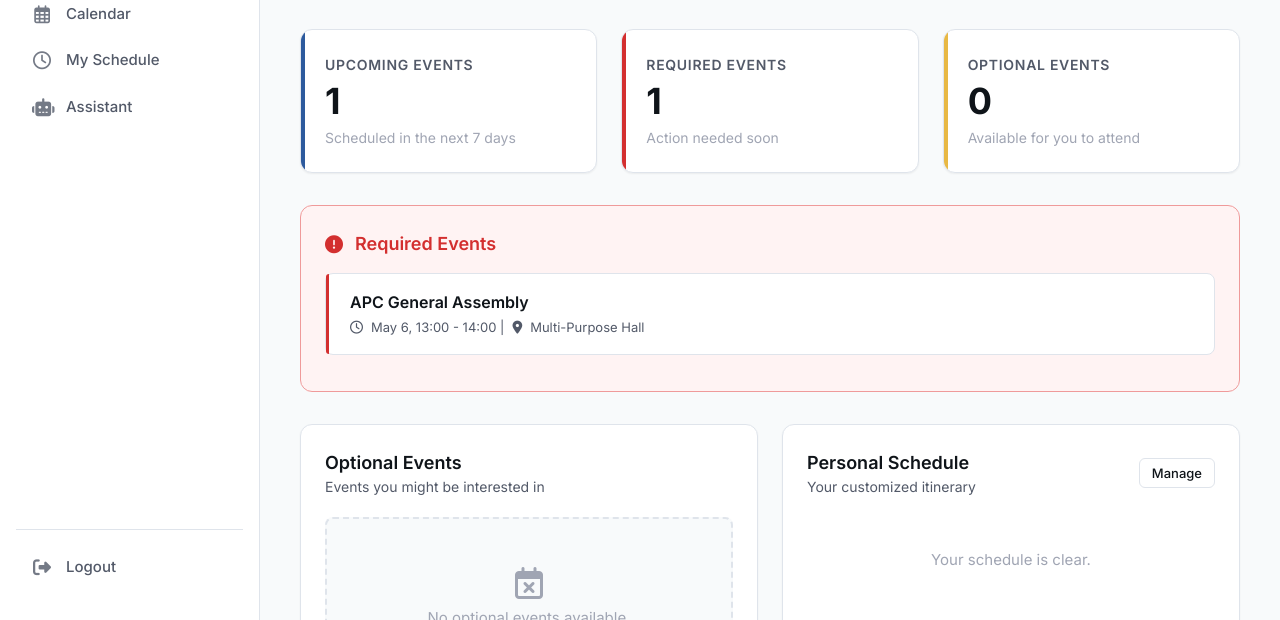
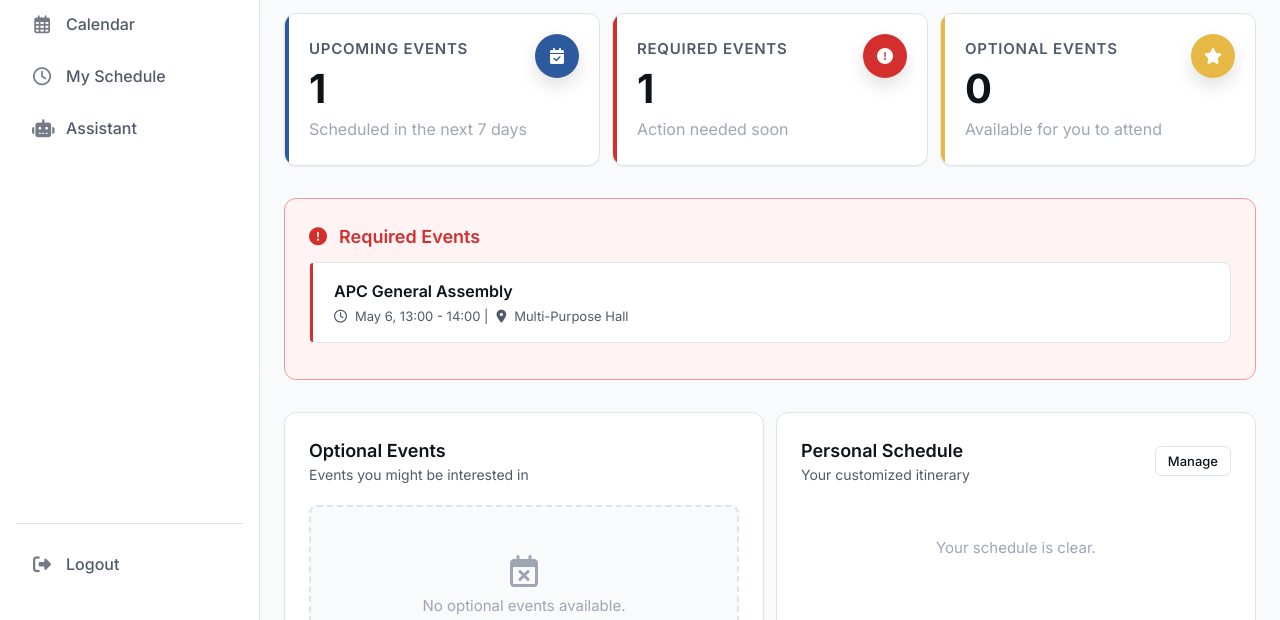
Before and after one commit to sevjonota/APCSync, a plain HTML site: page APCSync/APCSync-main/index.html in a window 1280 px wide. Shown: the part 180-800 px from the top of the page. Drawn offline with Linux system fonts and the light colour scheme.

Commit message:
changes to icon and resolution

```diff
--- a/APCSync/APCSync-main/index.html
+++ b/APCSync/APCSync-main/index.html
@@ -189,16 +189,19 @@
 
                     <div class="stats-row">
                         <div class="stat-card blue">
+                            <div class="stat-card-icon blue-icon"><i class="fas fa-calendar-check"></i></div>
                             <h4>Upcoming Events</h4>
                             <h2 id="stat-upcoming">0</h2>
                             <p>Scheduled in the next 7 days</p>
                         </div>
                         <div class="stat-card red">
+                            <div class="stat-card-icon red-icon"><i class="fas fa-exclamation-circle"></i></div>
                             <h4>Required Events</h4>
                             <h2 id="stat-required">0</h2>
                             <p>Action needed soon</p>
                         </div>
                         <div class="stat-card gold">
+                            <div class="stat-card-icon gold-icon"><i class="fas fa-star"></i></div>
                             <h4>Optional Events</h4>
                             <h2 id="stat-optional">0</h2>
                             <p>Available for you to attend</p>
--- a/APCSync/APCSync-main/styles.css
+++ b/APCSync/APCSync-main/styles.css
@@ -20,7 +20,7 @@
     --radius-lg: 12px;
     --radius-md: 8px;
     --radius-sm: 6px;
-    --transition: all 0.2s ease-in-out;
+    --transition: all 0.2s ease;
     --light-blue: #3A7BD5;
 }
 
@@ -37,6 +37,9 @@ body {
     line-height: 1.5;
     -webkit-font-smoothing: antialiased;
 }
+
+/* Base font scaling for clearer readability */
+body { font-size: 16px; }
 
 .hidden { display: none !important; }
 .view { height: 100vh; width: 100vw; overflow: hidden; }
@@ -56,7 +59,7 @@ button {
     border: none;
     border-radius: var(--radius-sm);
     padding: 0.625rem 1.25rem;
-    font-size: 0.875rem;
+    font-size: 0.9375rem; /* slightly larger buttons for readability */
     font-weight: 500;
     transition: var(--transition);
 }
@@ -309,12 +312,12 @@ button {
 .notification-badge { position: absolute; top: -5px; right: -5px; background: #D32F2F; color: var(--white); font-size: 0.65rem; font-weight: bold; border-radius: 50%; padding: 2px 5px; pointer-events: none; }
 .notifications-dropdown { position: absolute; top: calc(100% + 1.2rem); right: -1.5rem; background: var(--white); border: 1px solid var(--border-color); border-radius: var(--radius-md); box-shadow: var(--shadow-lg); width: 340px; z-index: 200; display: flex; flex-direction: column; overflow: hidden; opacity: 1; transform: translateY(0); transition: opacity 0.2s, transform 0.2s; pointer-events: auto; }
 .notifications-dropdown.hidden { opacity: 0; transform: translateY(-10px); pointer-events: none; }
-.notifications-header { padding: 1rem 1.25rem; border-bottom: 1px solid var(--border-color); display: flex; justify-content: space-between; align-items: center; background: #FAFBFC; }
+.notifications-header { padding: 14px 18px; border-bottom: 1px solid var(--border-color); display: flex; justify-content: space-between; align-items: center; background: #FAFBFC; }
 .notifications-header h4 { margin: 0; font-size: 1rem; color: var(--navy-blue); }
 .btn-clear-notifications { background: none; border: none; font-size: 0.75rem; color: var(--text-secondary); cursor: pointer; text-decoration: underline; padding: 0; }
 .btn-clear-notifications:hover { color: var(--navy-blue); }
 .notifications-body { max-height: 350px; overflow-y: auto; text-align: left; }
-.notification-item { display: flex; gap: 1rem; padding: 1.25rem; border-bottom: 1px solid var(--border-color); transition: background 0.2s; cursor: pointer; box-sizing: border-box; }
+.notification-item { display: flex; gap: 12px; padding: 14px 18px; border-bottom: 1px solid var(--border-color); transition: background 0.2s ease; cursor: pointer; box-sizing: border-box; }
 .notification-item:last-child { border-bottom: none; }
 .notification-item:hover { background: var(--bg-main); }
 .notification-item.unread { background: #FAFBFC; border-left: 3px solid var(--gold); }
@@ -325,7 +328,7 @@ button {
 .notif-content { display: flex; flex-direction: column; }
 .notif-content p { margin: 0 0 0.25rem 0; font-size: 0.8125rem; color: var(--text-primary); line-height: 1.4; }
 .notif-time { font-size: 0.7rem; color: var(--text-muted); font-weight: 500; }
-.notifications-footer { padding: 0.75rem; text-align: center; border-top: 1px solid var(--border-color); background: var(--bg-main); }
+.notifications-footer { padding: 14px 18px; text-align: center; border-top: 1px solid var(--border-color); background: var(--bg-main); }
 .notifications-footer a { color: var(--navy-blue); font-size: 0.8125rem; font-weight: 600; text-decoration: none; }
 .notifications-footer a:hover { text-decoration: underline; }
 
@@ -338,13 +341,13 @@ button {
 }
 .nav-group { display: flex; flex-direction: column; gap: 0.25rem; }
 .nav-title {
-    padding: 0 1rem; font-size: 0.75rem; text-transform: uppercase;
+    padding: 0 1rem; font-size: 0.8125rem; text-transform: uppercase;
     letter-spacing: 0.05em; color: var(--text-muted); margin-bottom: 0.5rem; font-weight: 600;
 }
 .nav-item {
-    padding: 0.625rem 1rem; text-decoration: none; color: var(--text-secondary);
+    padding: 0.75rem 1rem; text-decoration: none; color: var(--text-secondary);
     display: flex; align-items: center; gap: 0.875rem; border-radius: var(--radius-md);
-    transition: var(--transition); font-weight: 500; font-size: 0.9375rem;
+    transition: var(--transition); font-weight: 500; font-size: 1rem;
 }
 .nav-item i { width: 20px; text-align: center; font-size: 1.125rem; opacity: 0.8; }
 .nav-item:hover { background-color: var(--bg-main); color: var(--text-primary); }
@@ -353,8 +356,8 @@ button {
 .bottom-nav { padding-top: 1rem; border-top: 1px solid var(--border-color); }
 
 /* Content Area */
-.content-area { flex: 1; overflow-y: auto; padding: 2.5rem; }
-.content-section { display: none; max-width: 1100px; margin: 0 auto; animation: fadeIn 0.3s ease; }
+.content-area { flex: 1; overflow-y: auto; padding: 24px; }
+.content-section { display: none; max-width: 1400px; margin: 0 auto; animation: fadeIn 0.3s ease; }
 .content-section.active { display: block; }
 @keyframes fadeIn { from { opacity: 0; transform: translateY(5px); } to { opacity: 1; transform: translateY(0); } }
 
@@ -364,24 +367,29 @@ h1 { font-size: 1.875rem; font-weight: 700; color: var(--text-primary); margin-b
 .card { background: var(--white); border-radius: var(--radius-lg); border: 1px solid var(--border-color); box-shadow: var(--shadow-sm); padding: 1.5rem; }
 
 /* Dashboard Controls */
-.stats-row { display: grid; grid-template-columns: repeat(3, 1fr); gap: 1.5rem; margin-bottom: 2rem; }
+.stats-row { display: grid; grid-template-columns: repeat(3, 1fr); gap: 12px; margin-bottom: 2rem; }
 .stat-card { display: flex; flex-direction: column; position: relative; overflow: hidden; padding: 1.5rem; background: var(--white); border-radius: var(--radius-lg); border: 1px solid var(--border-color); box-shadow: var(--shadow-sm); }
 .stat-card::before { content: ''; position: absolute; left: 0; top: 0; bottom: 0; width: 4px; }
 .stat-card.blue::before { background-color: var(--navy-blue); }
 .stat-card.red::before { background-color: var(--danger); }
 .stat-card.gold::before { background-color: var(--gold); }
-.stat-card h4 { color: var(--text-secondary); font-size: 0.875rem; font-weight: 600; text-transform: uppercase; letter-spacing: 0.05em; }
-.stat-card h2 { font-size: 2.25rem; font-weight: 700; color: var(--text-primary); margin: 0.5rem 0; line-height: 1; }
-.stat-card p { font-size: 0.875rem; color: var(--text-muted); }
+.stat-card-icon { position: absolute; top: 1.25rem; right: 1.25rem; width: 44px; height: 44px; display: flex; align-items: center; justify-content: center; border-radius: 50%; color: #ffffff; box-shadow: 0 8px 18px rgba(0,0,0,0.12); }
+.stat-card-icon i { font-size: 1rem; }
+.stat-card-icon.blue-icon { background: var(--navy-blue); }
+.stat-card-icon.red-icon { background: var(--danger); }
+.stat-card-icon.gold-icon { background: var(--gold); }
+.stat-card h4 { color: var(--text-secondary); font-size: 0.9375rem; font-weight: 600; text-transform: uppercase; letter-spacing: 0.05em; }
+.stat-card h2 { font-size: 2.5rem; font-weight: 700; color: var(--text-primary); margin: 0.5rem 0; line-height: 1; }
+.stat-card p { font-size: 1rem; color: var(--text-muted); }
 
-.alert-box { background: #FFF3F3; border: 1px solid var(--danger-border); padding: 1.5rem; border-radius: var(--radius-lg); margin-bottom: 2rem; display: flex; flex-direction: column; gap: 1rem; }
+.alert-box { background: #FFF3F3; border: 1px solid var(--danger-border); padding: 1.5rem; border-radius: var(--radius-lg); margin-bottom: 2rem; display: flex; flex-direction: column; gap: 12px; }
 .alert-header { display: flex; align-items: center; gap: 0.75rem; color: var(--danger); font-weight: 600; font-size: 1.125rem; }
 .alert-item { background: #FFFFFF; padding: 1rem 1.25rem; border-radius: var(--radius-md); border: 1px solid var(--danger-border); box-shadow: var(--shadow-sm); display: flex; justify-content: space-between; align-items: center; transition: var(--transition); }
 .alert-item:hover { box-shadow: var(--shadow-md); transform: translateY(-1px); }
 .alert-item strong { display: block; font-size: 1rem; color: #0F1419; margin-bottom: 0.25rem; }
 .alert-item small { color: var(--text-secondary); display: flex; align-items: center; gap: 0.5rem; font-size: 0.8125rem; }
 
-.dashboard-split { display: grid; grid-template-columns: 1fr 1fr; gap: 1.5rem; margin-bottom: 2rem; }
+.dashboard-split { display: grid; grid-template-columns: 1fr 1fr; gap: 12px; margin-bottom: 2rem; }
 .split-card { background: var(--white); border-radius: var(--radius-lg); border: 1px solid var(--border-color); box-shadow: var(--shadow-sm); padding: 1.5rem; display: flex; flex-direction: column; height: 100%; }
 .split-card-header { display: flex; justify-content: space-between; align-items: center; margin-bottom: 1.25rem; }
 .split-card h4 { font-size: 1.125rem; font-weight: 600; color: var(--text-primary); }
@@ -408,7 +416,7 @@ h1 { font-size: 1.875rem; font-weight: 700; color: var(--text-primary); margin-b
 
 .quick-actions-card { text-align: center; padding: 2rem 0; }
 .quick-actions-card h4 { margin-bottom: 1.25rem; font-size: 1.125rem; font-weight: 600; }
-.action-buttons { display: flex; gap: 1rem; justify-content: center; }
+.action-buttons { display: flex; gap: 12px; justify-content: center; }
 
 /* Event Details */
 .event-details-content { max-width: 800px; margin: 0 auto; background: var(--white); border-radius: var(--radius-lg); box-shadow: var(--shadow-md); border: 1px solid var(--border-color); overflow: hidden; }
```
